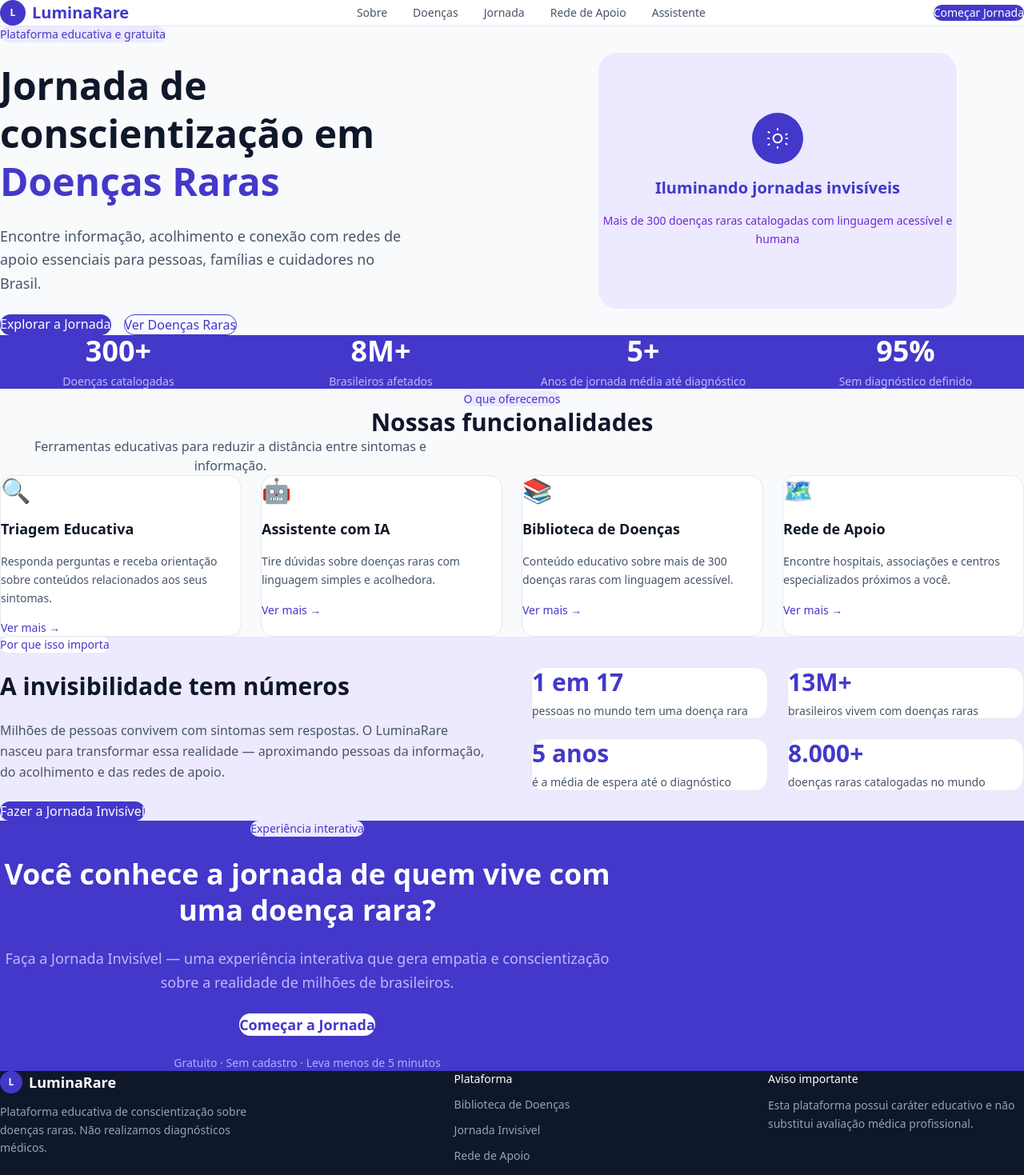
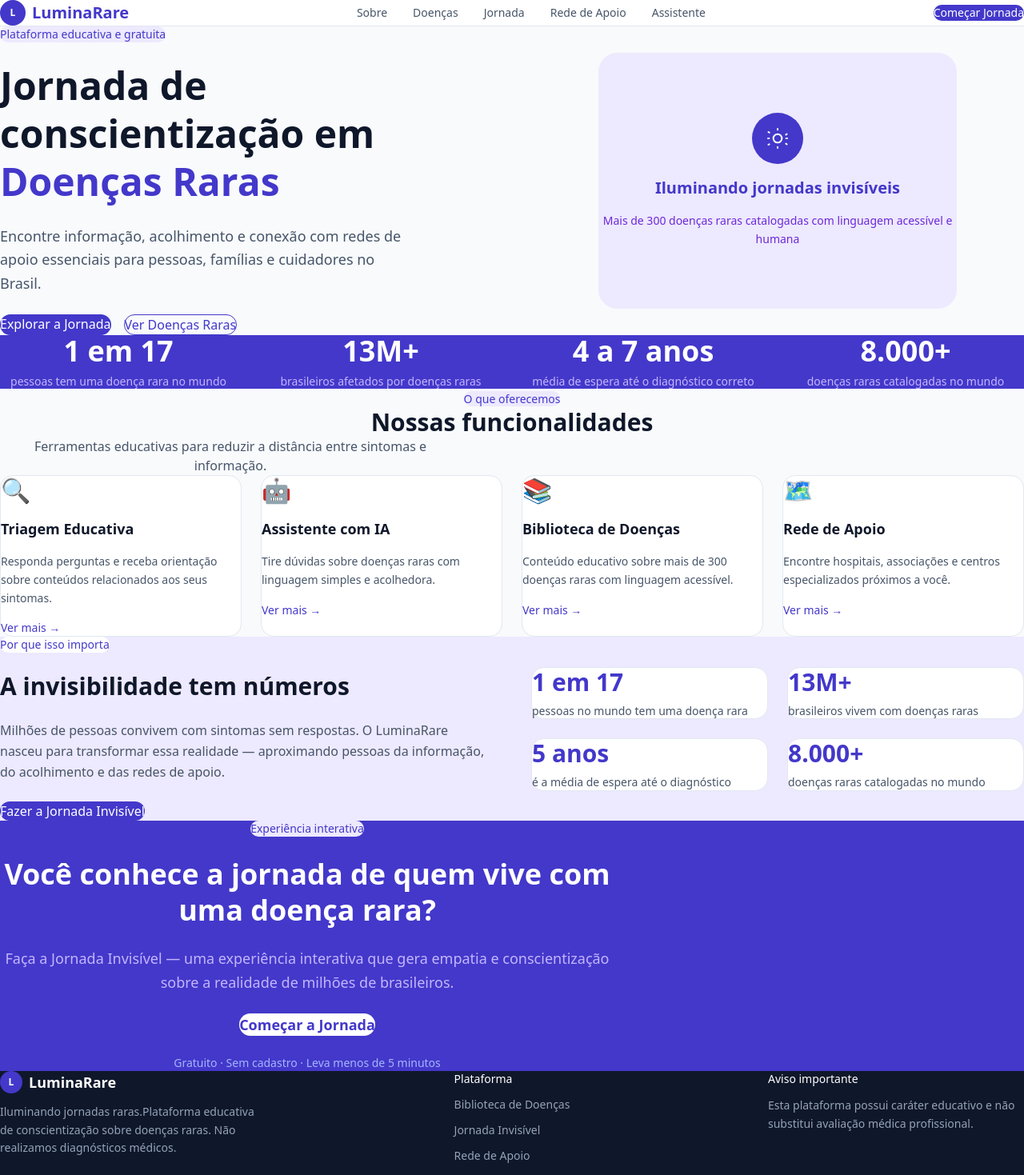
Before and after one commit to Gisele-Santana98/luminarare, a Next.js app: page / in a window 1280 px wide. Shown: the top 1469 px of the page at 80% size. Built offline with nearby package versions, Linux system fonts and the light colour scheme.

Commit message:
feat: adiciona seção de impacto com estatísticas reais sobre doenças raras

```diff
--- a/components/layout/Footer.tsx
+++ b/components/layout/Footer.tsx
@@ -11,7 +11,7 @@
             <span className="text-white font-bold text-lg">LuminaRare</span>
           </div>
           <p className="text-[#94A3B8] text-sm max-w-xs leading-relaxed">
-            Plataforma educativa de conscientização sobre doenças raras.
+            Iluminando jornadas raras.Plataforma educativa de conscientização sobre doenças raras.
             Não realizamos diagnósticos médicos.
           </p>
         </div>
--- a/components/layout/Stats.tsx
+++ b/components/layout/Stats.tsx
@@ -1,8 +1,8 @@
 const stats = [
-  { numero: "300+", label: "Doenças catalogadas" },
-  { numero: "8M+", label: "Brasileiros afetados" },
-  { numero: "5+", label: "Anos de jornada média até diagnóstico" },
-  { numero: "95%", label: "Sem diagnóstico definido" },
+  { numero: "1 em 17", label: "pessoas tem uma doença rara no mundo" },
+  { numero: "13M+", label: "brasileiros afetados por doenças raras" },
+  { numero: "4 a 7 anos", label: "média de espera até o diagnóstico correto" },
+  { numero: "8.000+", label: "doenças raras catalogadas no mundo" },
 ]
 
 export default function Stats() {
```
